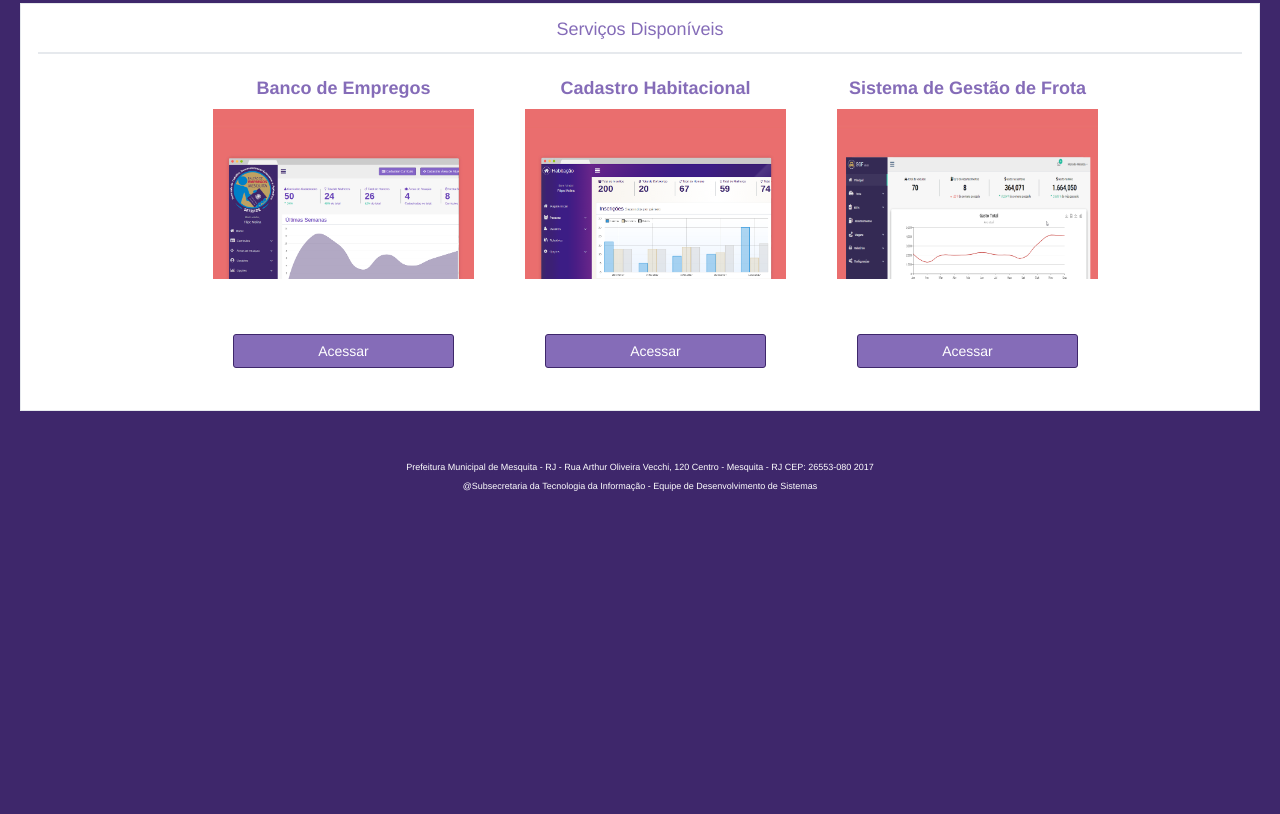
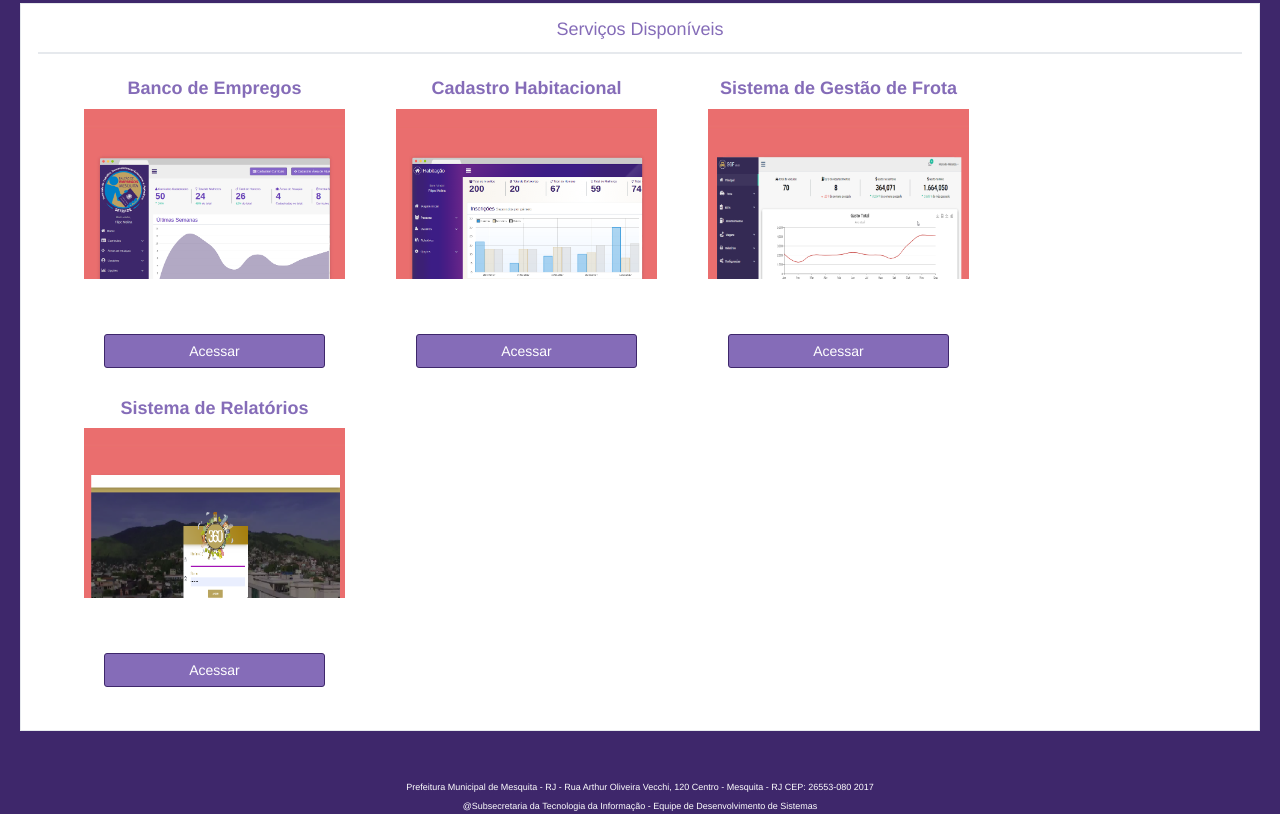
Before and after one commit to marcelomirandasilva/portal-tecnologia, a plain HTML site: page index.html in a window 1280 px wide. Shown: the part 134-948 px from the top of the page. Before the commit the page ends 800 px from the top, so only its background shows below. Drawn offline with Linux system fonts and the light colour scheme.

Commit message:
inclusão sisrel

```diff
--- a/css/styles.css
+++ b/css/styles.css
@@ -41,9 +41,18 @@ body .container.body .right_col {
     transition: background-position 0.3s ease-in-out;
 }
 
+.pricing.sisrel
+{
+    background: url(../img/sisrel.png);
+    background-size: 110%;
+    background-position: 50% -40%;
+    transition: background-position 0.3s ease-in-out;
+}
+
 .pricing.trabalho:hover,
 .pricing.habitacao:hover,
-.pricing.sgf:hover
+.pricing.sgf:hover,
+.pricing.sisrel:hover
 {
     background-position: 50% 30%;
 }
--- a/index.html
+++ b/index.html
@@ -117,6 +117,28 @@
 																</div>
 															</div>
 															<!-- SGF -->
+
+															<!-- SISREL -->
+															<div class="col-md-3 col-sm-6 col-xs-12 wrp-trabalho">
+
+																<h2 style="text-align: center; font-weight: bold;">Sistema de Relatórios</h2>
+
+																<div class="pricing sisrel">
+																	<div class="title">
+																	</div>
+																	<div class="x_content">
+																		<div class="">
+																			<div class="pricing_features">
+
+																			</div>
+																		</div>
+																		<div class="pricing_footer">
+																			<a href="http://tecnologia360.mesquita.rj.gov.br/sisrel" class="btn btn-roxo btn-block" role="button">Acessar</a>
+																		</div>
+																	</div>
+																</div>
+															</div>
+															<!-- SISREL -->
 															<div class="clear"></div>
 													</span>
 
```
Also changed, not shown: img/sgf2.png (deleted), img/sisrel.png (added).
